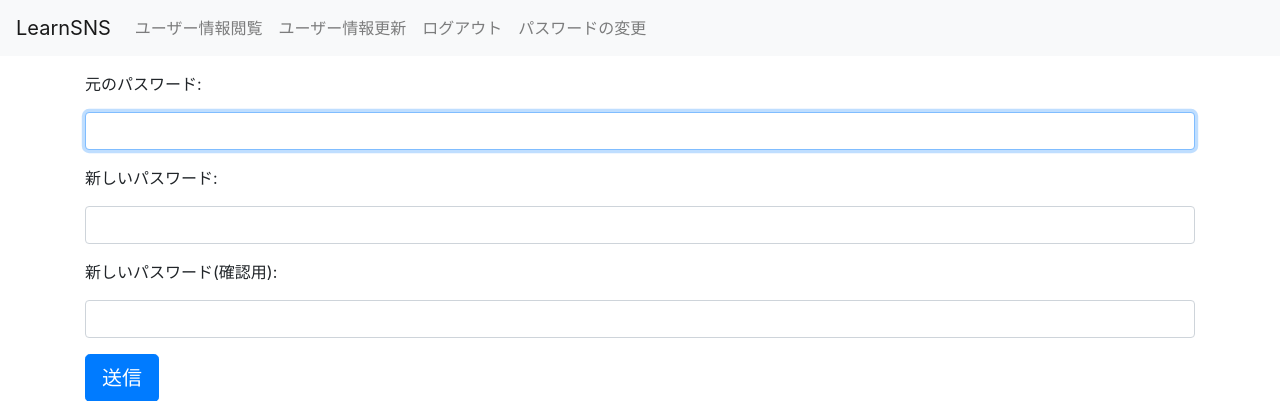
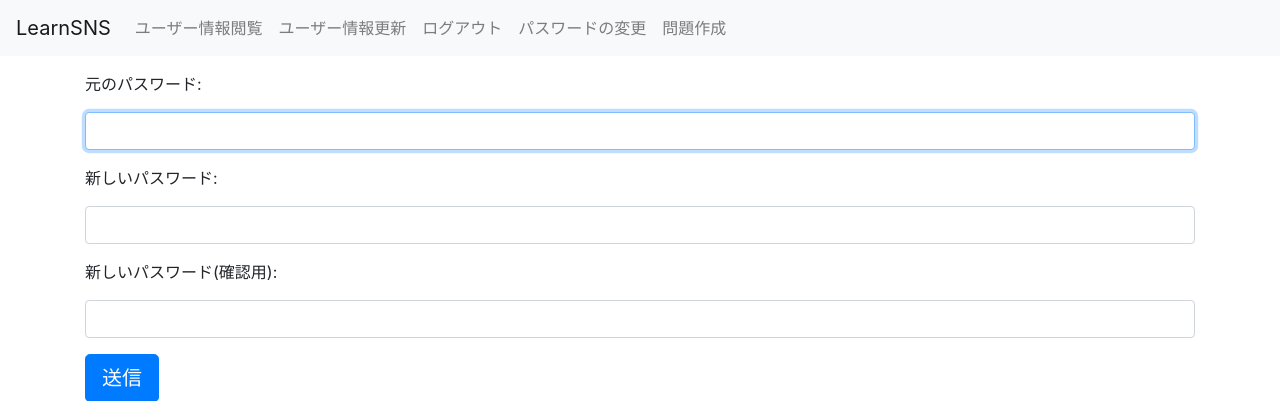
Before and after one commit to niya1123/netlab, a Django app: page /accounts/password_change/ in a window 1280 px wide. Shown: the top 401 px of the page. Run offline with Django 3.2, Linux system fonts and the light colour scheme; the visitor is signed in with stand-in values (Sample User, id 1); some libraries are stand-ins or nearby versions.

Commit message:
リンクの追加

```diff
--- a/app/sns_project/accounts/templates/accounts/base.html
+++ b/app/sns_project/accounts/templates/accounts/base.html
@@ -34,6 +34,9 @@
           <li>
             <a class="nav-item nav-link" href="{% url 'accounts:password_change' %}">パスワードの変更</a>
           </li>
+          <li>
+            <a class="nav-item nav-link" href="{% url 'contents:create_content' %}">問題作成</a>
+          </li>
           {% else %}
           <li class="nav-item">
             <a class="nav-item nav-link" href="{% url 'accounts:login' %}">
```
